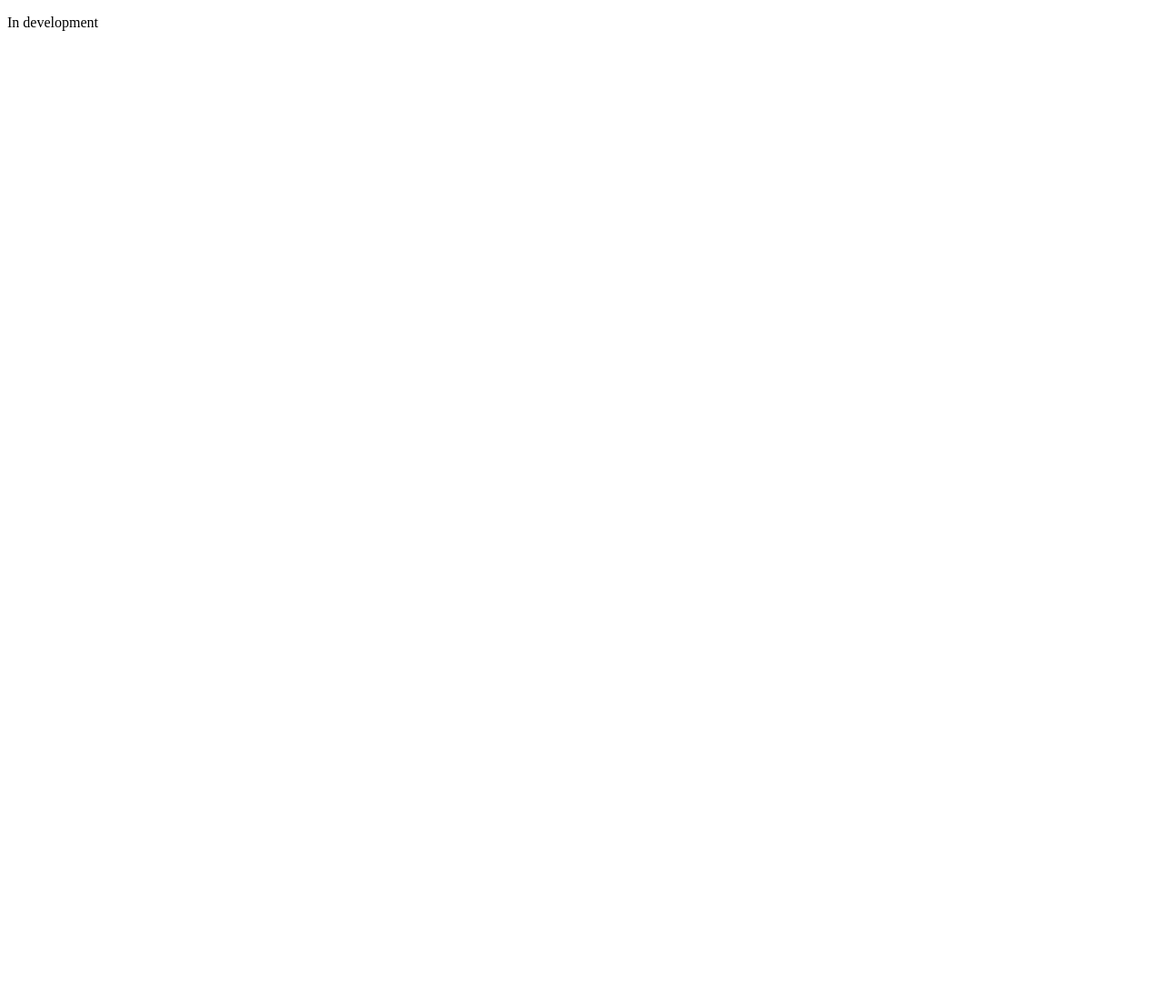
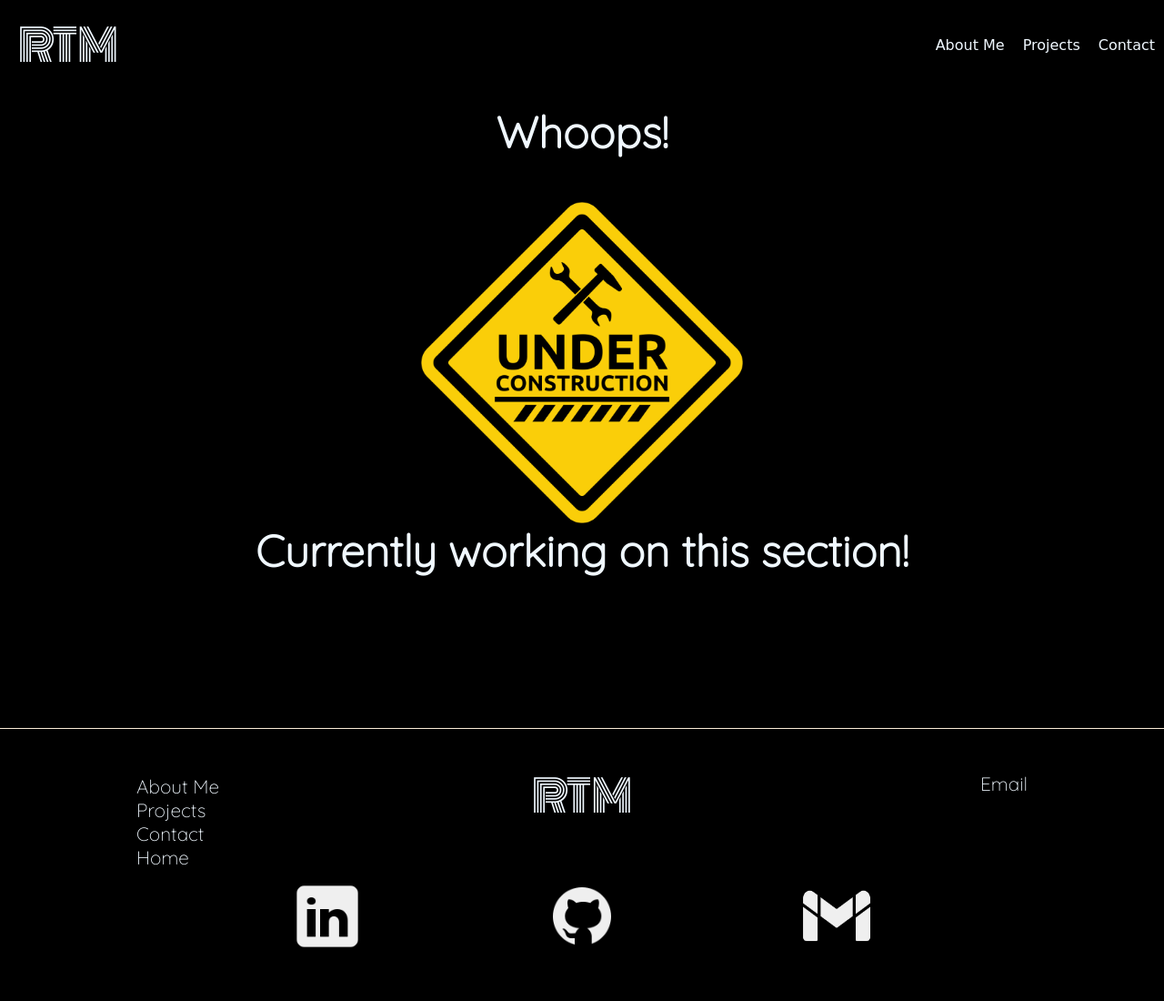
Before and after one commit to tovarog23/PROJECT_PORTFOLIO_v3, a website: page projects_software.html in a window 1280 px wide. Shown: the whole page at 91% size. Before the commit the page ends 800 px from the top, so only its background shows below. Drawn offline with Linux system fonts and the light colour scheme; a web font is replaced by a local one.

Commit message:
Webpage update software

```diff
--- a/projects_software.html
+++ b/projects_software.html
@@ -4,22 +4,68 @@
     <meta charset="UTF-8">
     <meta name="viewport" content="width=device-width, initial-scale=1.0">
     <title>Code!</title>
+    <link rel="icon" href="./resources/icons/home.png">
+    <!-- <link rel="stylesheet" href="./resources/styling/normalize.css"> -->
+    <link rel="stylesheet" href="./resources/styling/reset.css">
+    <link rel="stylesheet" href="./resources/styling/software.css">
+    <link rel="preconnect" href="https://fonts.googleapis.com">
+    <link rel="preconnect" href="https://fonts.gstatic.com" crossorigin>
+    <link href="https://fonts.googleapis.com/css2?family=Monoton&display=swap" rel="stylesheet">
+    <link rel="preconnect" href="https://fonts.googleapis.com">
+    <link rel="preconnect" href="https://fonts.gstatic.com" crossorigin>
+    <link href="https://fonts.googleapis.com/css2?family=Unbounded:wght@300&display=swap" rel="stylesheet">
+    <link rel="preconnect" href="https://fonts.googleapis.com">
+    <link rel="preconnect" href="https://fonts.gstatic.com" crossorigin>
+    <link href="https://fonts.googleapis.com/css2?family=Quicksand:wght@300&display=swap" rel="stylesheet">
+    <base href="/">
 </head>
 <body>
+    <div id="dark-overlay"></div>
+    <div id="myNav" class="overlay">
+        <a href="javascript:void(0)" class="closebtn">&times;</a>
+        <div class="overlay-content">
+            <a href="./projects_software.html">Programming</a>
+            <a href="./projects_structural.html">Structural Engineering</a>
+        </div>
+    </div>
     <header>
-
-
+        <h1 class="header_title"><a href="./index.html">RTM</a></h1>
+        <nav>
+            <ul>
+                <li><a id="AboutMe" class="hover_an" href="./about_Me.html">About Me</a></li>
+                <li id="Projects"><a class="hover_an">Projects</a></li>
+                <li><a id="Contact" class="hover_an" href="./contact.html">Contact</a></li>
+            </ul>
+        </nav>
     </header>
     <main>
-
-
-
+        <div class="container">
+            <p>Whoops!</p>
+            <img src="./resources/images/under_construction.png" alt="Under Construction">
+            <p>Currently working on this section!</p>
+        </div>
     </main>
     <footer>
-
-
-
+        <div class="basic_menu">
+            <ul class="basic_menu_list">
+                <li><a href="./about_Me.html">About Me</a></li>
+                <li><a href="./projects.html">Projects</a></li>
+                <li><a href="./contact.html">Contact</a></li>
+                <li><a href="./index.html">Home</a></li>
+            </ul>
+            <div class="small_logo">
+                <h1 class="header_title"><a href="./index.html">RTM</a></h1>
+            </div>
+            <div class="email_contact">
+                <a href="./contact.html">Email</a>
+            </div>
+        </div>
+        <div class="contact_info">
+            <a href="https://www.linkedin.com/in/rogelio-tovar-medel-394217130" target="_blank"><img src="./resources/icons/linkedin.png" alt="Linkedin"></a>
+            <a href="https://github.com/tovarog23" target="_blank"><img src="./resources/icons/github.png" alt="Github"></a>
+            <a href="./contact.html"><img src="./resources/icons/gmail.png" alt="Gmail"></a>
+        </div>
     </footer>
-    <p>In development</p>
+    <script src="./resources/scripts/software.js"></script>
 </body>
 </html>
--- a/resources/files/academic/Integrador.txt
+++ b/resources/files/academic/Integrador.txt
@@ -1 +1 @@
-<span class="secondary-title">Course: </span> Capstone Project <br><br><br><span class="secondary-title">TYPE:</span> Office <br><br><br> <span class="secondary-title">DESCRIPTION:</span> Full design of a concrete 1 level office building taking into account both wind and seismic loading. The system is composed of ordinary reinforced moment frames as well ordinary reinforced shear walls in the weaker direction of the building to provide adequate stiffness and reduce torsional effects. All structural elements were designed applying the NTC-2017 mexican code as well as minor revisions and comparisons with ACI 318-14 code.<br><br><br><span class="secondary-title">CODES APPLIED:</span> ASCE, AISC, ACI, TMS.
+<span class="secondary-title">Course: </span> Capstone Project <br><br><br><span class="secondary-title">TYPE:</span> Office <br><br><br> <span class="secondary-title">DESCRIPTION:</span> Full design of a concrete 1 level office building taking into account both wind and seismic loading. The system is composed of ordinary reinforced moment frames as well ordinary reinforced shear walls in the weaker direction of the building to provide adequate stiffness and reduce torsional effects. All structural elements were designed applying the NTC-2017 mexican code as well as minor revisions and comparisons with ACI 318-14 code.
--- /dev/null
+++ b/resources/scripts/software.js
@@ -0,0 +1,14 @@
+// Projects Menu:
+const openNav = () =>{
+    document.getElementById("myNav").style.width = "100%";
+}
+
+const closeNav = () =>{
+    document.getElementById("myNav").style.width = "0%";
+}
+
+let projectButton = document.getElementById("Projects");
+projectButton.onclick = openNav;
+
+let exitButton = document.getElementsByClassName("closebtn");
+exitButton[0].onclick = closeNav;
--- a/resources/scripts/structural.js
+++ b/resources/scripts/structural.js
@@ -149,6 +149,7 @@ let headerSection = document.getElementsByTagName('header');
 let popUpBackground = document.getElementById('dark-overlay');
 
 const fetchText = (textPath) =>{
+  console.log('final text path: ', textPath);
   fetch(textPath)
     .then(response => response.text())
     .then(text => {
@@ -225,7 +226,7 @@ const openPopup = (event) =>{
   }
   else{
     console.log('CONTAINER 2')
-    let textPath = pathBuilderText(nameTag, 'academic');
+    textPath = pathBuilderText(nameTag, 'academic');
     console.log(textPath);
   }
   fetchText(textPath);
--- /dev/null
+++ b/resources/styling/software.css
@@ -0,0 +1,264 @@
+* {
+    box-sizing: border-box;
+
+    background-color: black;
+    color: aliceblue;
+    /* border: 1px solid red; */
+}
+header{
+    display:flex;
+    justify-content: space-between;
+    align-items: center;
+    position: fixed;
+    left: 0px;
+    right: 0px;
+    width:100%;
+    height: 100px;
+    z-index: 10;
+    background-color: rgb(0, 0, 0, 0.8);
+    backdrop-filter: blur(6px);
+}
+header h1 a{
+    font-family: 'Monoton', cursive;
+    font-size: 3rem;
+    margin-left: 20px;
+    background-color: rgba(0,0,0,0);
+    text-decoration: none;
+}
+header h1{
+    background-color: rgba(0, 0, 0, 0);
+
+}
+
+
+.header_title,
+nav{
+    display: inline-block;
+    background-color: transparent;
+}
+nav ul{
+    display: flex;
+    flex-direction: row;
+    background-color: transparent;
+}
+
+header li{
+    margin:0px 10px;
+    font-family: 'Unbounded', cursive;
+    list-style: none;
+    background-color: transparent;
+}
+header li a{
+    text-decoration: none;
+    font-size: 1rem;
+    position: relative;
+    background-color: transparent;
+}
+
+header:before{
+    position: absolute;
+    content:"";
+    top: -100%;
+    width: 100%;
+    height: 100%;
+    z-index: -1;
+    background: linear-gradient(0deg, rgba(0,0,0,0) 51%, rgba(83,82,82,1) 92%, rgba(98,98,98,1) 100%);
+    transition:all 1.0s ease;
+    -webkit-transition: 0.7s ease;
+    -moz-transition: 0.7s ease;
+    -ms-transition: 0.7s ease;
+    -o-transition: color 0.7s ease;
+}
+
+header:hover:before{
+    top: 0;
+}
+
+.hover_an::after{
+    content: '';
+    position: absolute;
+    width: 100%;
+    transform: scaleX(0);
+    height: 2px;
+    bottom: 0;
+    left: 0;
+    background-color: cyan;
+    transform-origin: bottom right;
+    transition: transform 0.25s ease-out;
+}
+
+.hover_an:hover{
+    color: cyan;
+}
+
+.hover_an:hover::after{
+    color: cyan;
+    text-decoration: underline;
+    transform: scaleX(1);
+    transform-origin: bottom center;
+}
+
+main{
+    width: 100%;
+    margin-left: auto;
+    margin-right: auto;
+    height: 100vh;
+    /* border: 1px solid red; */
+    display: flex;
+    flex-direction: column;
+    align-items: center;
+    justify-content: center;
+    z-index: -1;
+}
+main .container{
+    width: 100;
+    text-align: center;
+}
+.container img{
+    width: 50%;
+    height: auto;
+}
+.container p{
+    font-size: 3rem;
+    font-family: 'Quicksand', sans-serif;
+    font-weight: bold;
+    margin-bottom: 50px;
+}
+
+
+
+
+
+/* FOOTER STYLING */
+footer{
+    /* position: fixed; */
+    /* bottom: 0; */
+    width: 100%;
+    height: 300px;
+    margin: auto;
+    display: flex;
+    flex-direction: column;
+    justify-content: center;
+    align-items: center;
+    border-top: 1px solid antiquewhite;
+
+}
+
+footer .basic_menu{
+    display: flex;
+    justify-content: center;
+    width: 100%;
+    height: 150px;
+    align-items:start;
+    margin-top: 50px;
+
+}
+footer .small_logo h1 a{
+    font-family: 'Monoton', cursive;
+    font-size: 3rem;
+    text-decoration: none;
+    font-style: normal;
+}
+
+.basic_menu .basic_menu_list{
+    position: absolute;
+    left: 150px;
+    text-decoration: none;
+    list-style: none;
+    font-size: 1.3rem;
+    font-family: 'Quicksand', sans-serif;
+    line-height: normal;
+}
+.basic_menu .email_contact{
+    position: absolute;
+    right: 150px;
+    text-decoration: none;
+    font-size: 1.3rem;
+    font-family: 'Quicksand', sans-serif;
+}
+
+footer .contact_info{
+    display: flex;
+}
+
+footer .contact_info img{
+    width: 80px;
+    margin-left: 100px;
+    margin-right: 100px;
+    margin-bottom: 50px;
+}
+
+footer a{
+    text-decoration: none;
+}
+
+header li:hover{
+    cursor: pointer;
+}
+
+.basic_menu_list li a:hover,
+.email_contact p:hover{
+    color: aqua;
+    cursor: pointer;
+}
+
+.email_contact a:hover{
+    color: aqua;
+}
+
+
+
+
+/* OVERLAY MENU STYLE */
+.overlay{
+    height: 100%;
+    width: 0;
+    position: fixed;
+    z-index: 15;
+    top: 0;
+    left: 0;
+    background-color: rgb(0, 0, 0);
+    background-color: rgb(0, 0, 0, 0.9);
+    overflow-x: hidden; /* DISABLE HORIZONTAL SCROLL*/
+    transition: 0.5s;
+}
+.overlay-content {
+    position: relative;
+    top: 25%;
+    width: 100%;
+    text-align: center;
+    margin-top: 30px;
+    font-family: 'Quicksand', sans-serif;
+    background-color: transparent;
+
+}
+
+.overlay a {
+    padding: 8px;
+    text-decoration: none;
+    font-size: 36px;
+    color: aliceblue;
+    display: block;
+    transition: 0.3s;
+    background-color: transparent;
+}
+
+.overlay a:hover, .overlay a:focus {
+    color: aqua;
+}
+
+.overlay .closebtn {
+position: absolute;
+top: 20px;
+right: 45px;
+font-size: 60px;
+}
+
+@media screen and (max-height: 450px) {
+    .overlay a {font-size: 20px}
+    .overlay .closebtn {
+      font-size: 40px;
+      top: 15px;
+      right: 35px;
+    }
+}
```
Also changed, not shown: about_Me.html (+3 -2 lines), resources/images/under_construction.png (added).
